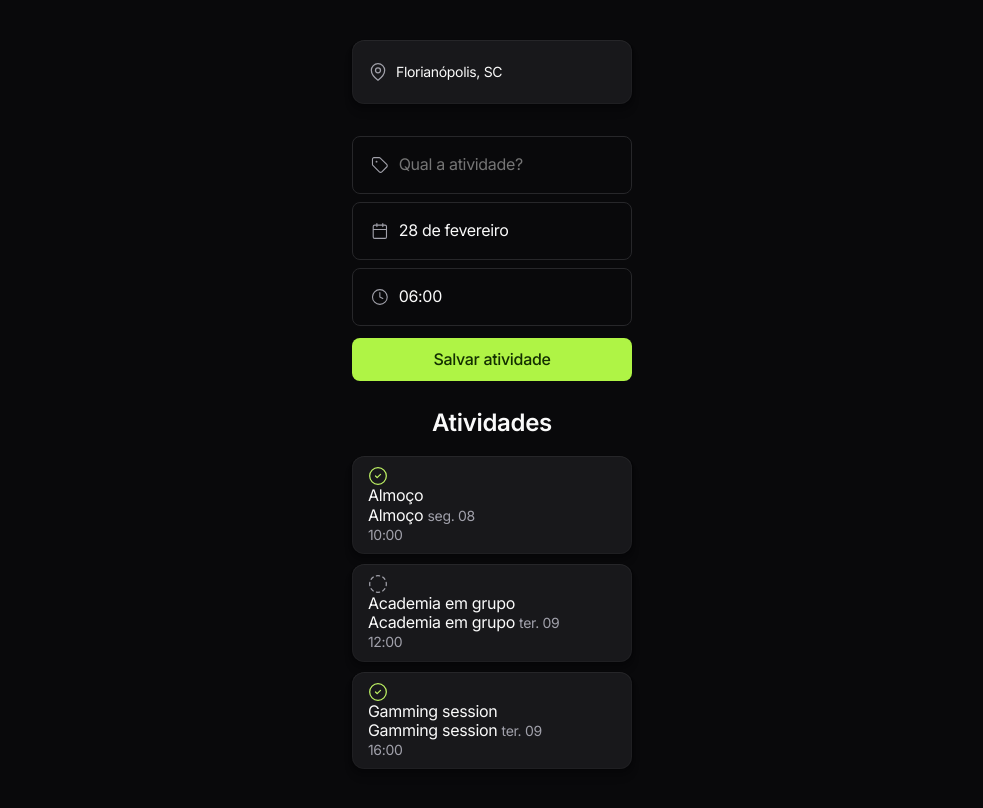
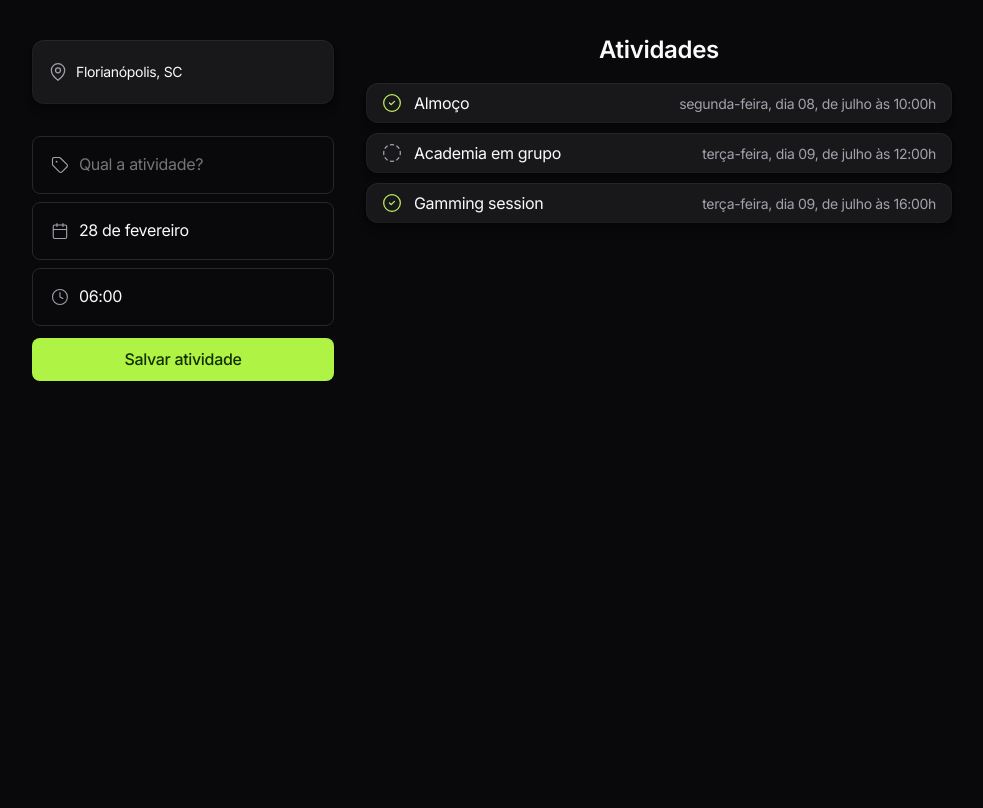
Before and after one commit to gerthdomingues/nlwJourney, a plain HTML site: page index.html in a window 1280 px wide. Shown: the whole page, without its empty margins (148-1131 px from the left). Drawn offline with nearby package versions, Linux system fonts and the light colour scheme.

Commit message:
Ultimas configurações da aula 3

```diff
--- a/script.js
+++ b/script.js
@@ -67,7 +67,7 @@ const criarItemDeAtividade = (atividade) => {
 
       <span>${atividade.nome}</span>
     </div>
-    <span>${atividade.nome}</span>
+
     <time class="short">
       ${formatar.dia.semana.curto}.
       ${formatar.dia.numerico} <br>
--- a/style.css
+++ b/style.css
@@ -112,6 +112,10 @@ section input {
 section .card-bg {
   position: relative;
   padding: 10px 16px;
+
+  display: flex;
+  align-items: center;
+  justify-content: space-between;
 }
 
 section .card-bg:has(:checked) .active,
@@ -124,11 +128,54 @@ section .card-bg .active {
   display: none;
 }
 
+section .card-bg > div {
+  display: flex;
+  align-items: center;
+  gap: 12px;
+}
+
 time {
   font-size: 14px;
   color: #a1a1ab;
+  text-align: right;
 }
 
 time.full {
   display: none;
 }
+
+@media (width > 1024px) {
+  #app {
+    display: flex;
+    max-width: 960px;
+    gap: 32px;
+  }
+
+  main {
+    margin-top: 0;
+    /* cresce o que poder para preencher a caixa, tem q ter o display flex */
+    flex: 1;
+  }
+
+  h1 {
+    text-align: center;
+  }
+
+  time.full {
+    display: block;
+  }
+
+  time.short {
+    display: none;
+  }
+}
+
+section .card-bg {
+  animation: appear 1.2s;
+}
+
+@keyframes appear {
+  from {
+    opacity: 0;
+  }
+}
```
